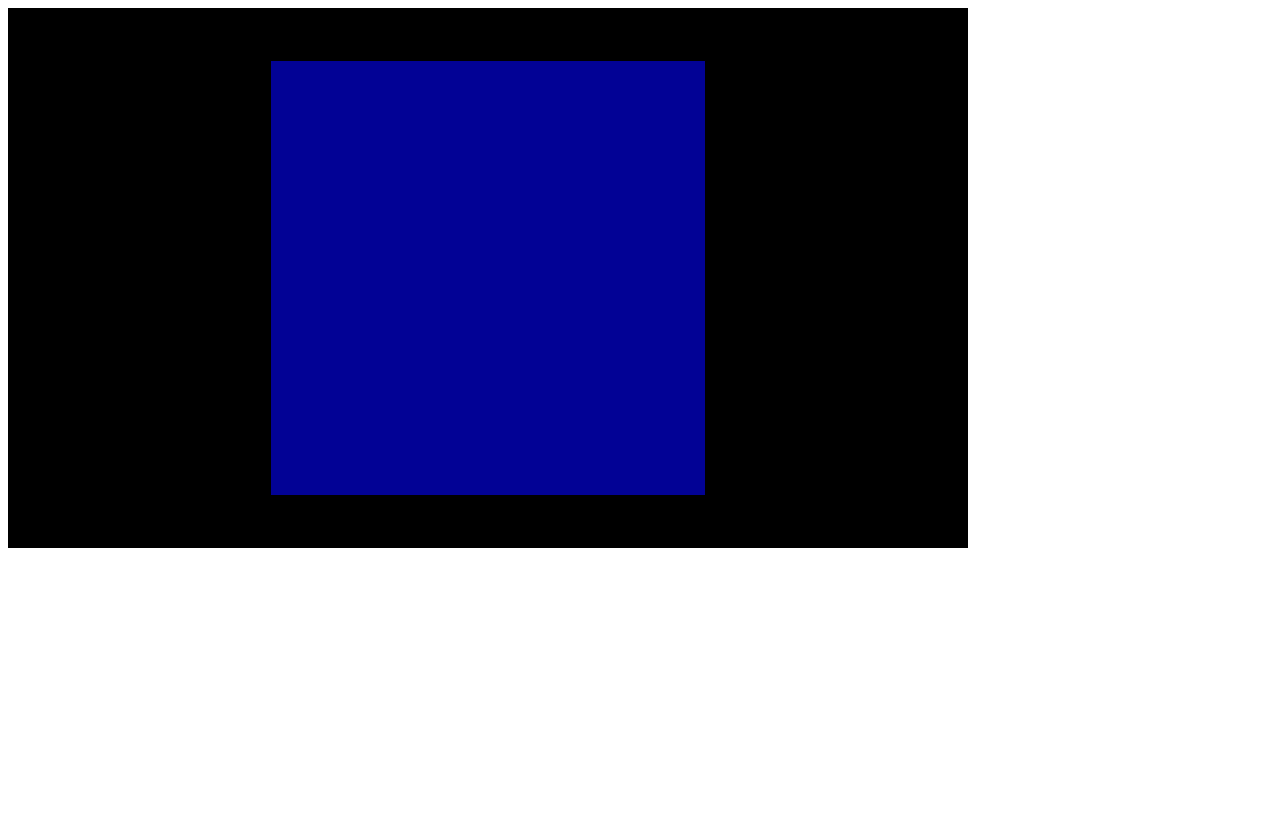
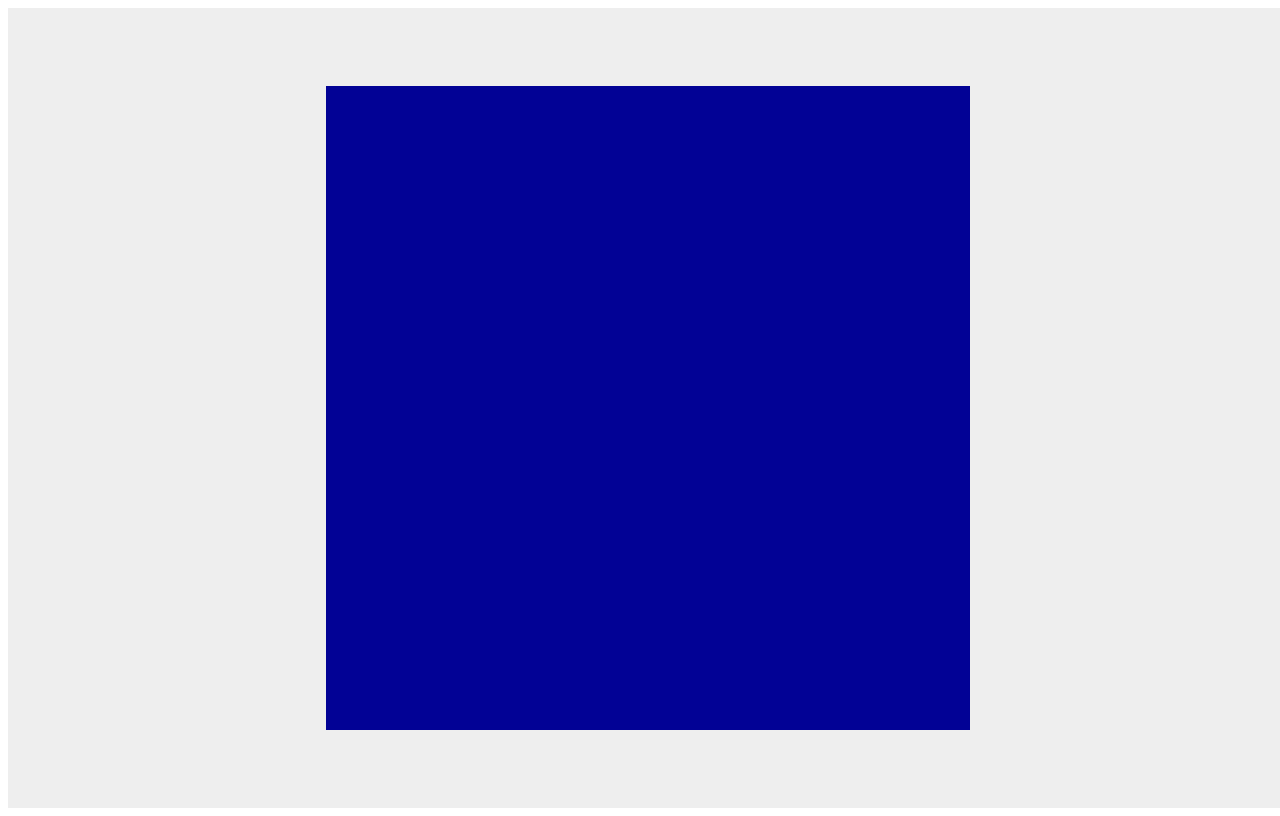
Before and after one commit to hoji-nasshi/tetris-project, a website: page src/3d-project/index.html in a window 1280 px wide. Drawn offline with nearby package versions, Linux system fonts and the light colour scheme.

Commit message:
create 2d-project

```diff
--- a/src/index.html
+++ b/src/3d-project/index.html
@@ -1,7 +1,7 @@
 <html>
     <head>
         <meta charset="UTF-8"/>
-        <script src="../node_modules/three/build/three.js"></script>
+        <script src="../../node_modules/three/build/three.js"></script>
         <script src="main.js"></script>
     </head>
     <body>
--- a/src/main.js
+++ b/src/3d-project/main.js
@@ -9,19 +9,17 @@ function init() {
   const renderer = new THREE.WebGLRenderer({
     canvas: document.querySelector("#myCanvas")
   });
-  renderer.setPixelRatio(window.devicePixelRatio);
-  renderer.setSize(width, height);
+  // レンダラーのサイズを変更
+  renderer.setSize(window.innerWidth, window.innerHeight);
+  // レンダラーのカラーを変更
+  renderer.setClearColor(new THREE.Color(0xEEEEEE));
 
   // シーンを作成
   const scene = new THREE.Scene();
 
   // カメラを作成
   const camera = new THREE.PerspectiveCamera(
-    45,
-    width / height,
-    1,
-    10000
-  );
+    45,window.innerWidth / window.innerHeight,0.1,1000);
   camera.position.set(0, 0, +1000);
 
   // 箱を作成
```
